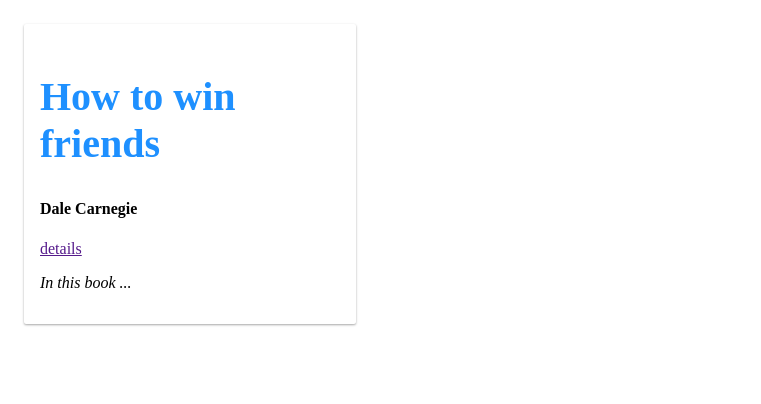
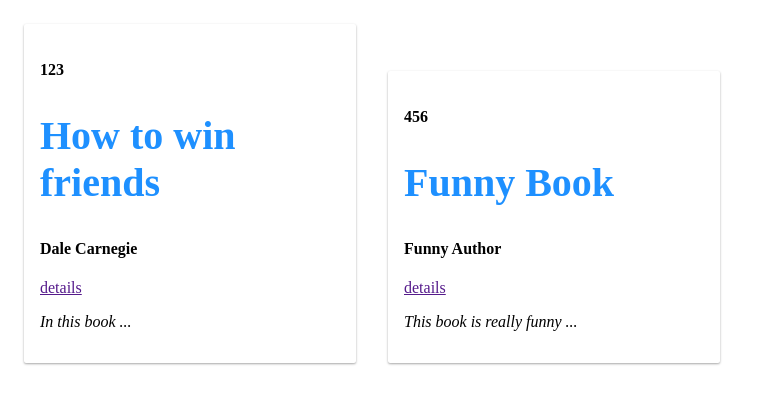
Before and after one commit to martinwoelfle/bookmonkey-client, an Angular app in the folder bookmonkey-client/: page / in a window 1280 px wide. Shown: the top 404 px of the page, without its empty margins (0-761 px from the left). Built offline with nearby package versions, Linux system fonts and the light colour scheme.

Commit message:
Angular/TypeScript 9

```diff
--- a/bookmonkey-client/src/app/app.component.html
+++ b/bookmonkey-client/src/app/app.component.html
@@ -6,4 +6,6 @@
 <!-- * * * * * * * * * Delete the template below * * * * * * * * * -->
 <!-- * * * * * * * to get started with your project! * * * * * * * -->
 <!-- * * * * * * * * * * * * * * * * * * * * * * * * * * * * * * * -->
-<app-book-card [content]="book" (detailClick)="goToBookDetails($event)"></app-book-card>
+@for (book of books; track book.isbn) {
+  <app-book-card [content]="book" (detailClick)="goToBookDetails($event)"></app-book-card>
+}
--- a/bookmonkey-client/src/app/app.component.ts
+++ b/bookmonkey-client/src/app/app.component.ts
@@ -10,7 +10,8 @@
 })
 export class AppComponent {
   title = 'bookmonkey-client2';
-  book: Book = {title: 'How to win friends', author: 'Dale Carnegie', abstract: 'In this book ...'};
+  books: Book[] = [{isbn: 123, title: 'How to win friends', author: 'Dale Carnegie', abstract: 'In this book ...'},
+                    {isbn: 456, title: 'Funny Book', author: 'Funny Author', abstract: 'This book is really funny ...'}];
 
   goToBookDetails(book: Book) {
     console.log('Book-Details');
--- a/bookmonkey-client/src/app/book-card/book-card.component.html
+++ b/bookmonkey-client/src/app/book-card/book-card.component.html
@@ -1,3 +1,4 @@
+<h4>{{ content().isbn }}</h4>
 <h2 [style]="customStyle">{{ content().title }}</h2>
 <h4>{{ content().author }}</h4>
 <a href="" (click)="handleDetailClick($event)">details</a>
--- a/bookmonkey-client/src/app/book.ts
+++ b/bookmonkey-client/src/app/book.ts
@@ -2,4 +2,5 @@
   author: string;
   title: string;
   abstract: string;
+  isbn: number;
 }
```
